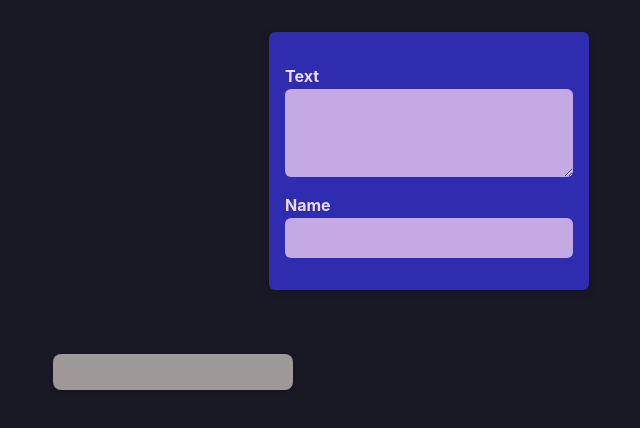
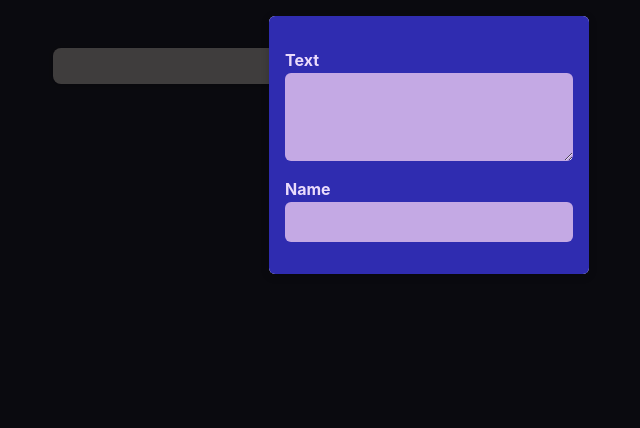
Before and after one commit to Don1k1337/notes-app, a React (Vite) app: page / in a window 1280 px wide. Shown: the top 428 px of the page, without its empty margins (211-851 px from the left). Built offline with nearby package versions, Linux system fonts and the light colour scheme.

Commit message:
feat: modal window added

```diff
--- /dev/null
+++ b/src/components/Modals/Modal.jsx
@@ -0,0 +1,14 @@
+import classes from './Modal.module.css';
+
+function Modal({children, onHideModal}) {
+    return (
+        <>
+            <div className={classes.backdrop} onClick={onHideModal}/>
+            <dialog open
+                    className={classes.modal}>{children}
+            </dialog>
+        </>
+    )
+}
+
+export default Modal;
--- /dev/null
+++ b/src/components/Modals/Modal.module.css
@@ -0,0 +1,18 @@
+.backdrop {
+    position: fixed;
+    top: 0;
+    left: 0;
+    width: 100%;
+    height: 100vh;
+    background-color: rgba(0, 0, 0, 0.6);
+    z-index: 1;
+}
+
+.modal {
+    border: none;
+    border-radius: 6px;
+    box-shadow: 0 2px 8px rgba(0, 0, 0, 0.2);
+    padding: 0;
+    overflow: hidden;
+    z-index: 1;
+}
--- a/src/components/Notes/AddNewNote.jsx
+++ b/src/components/Notes/AddNewNote.jsx
@@ -1,15 +1,15 @@
 import classes from './AddNewNote.module.css';
 
-function AddNewNote(props) {
+function AddNewNote({onChangeBody, onChangeAuthor}) {
     return (
         <form className={classes.form}>
             <p>
                 <label htmlFor="body">Text</label>
-                <textarea id="body" required rows={3} onChange={props.onChangeBody} />
+                <textarea id="body" required rows={3} onChange={onChangeBody} />
             </p>
             <p>
                 <label htmlFor="name">Name</label>
-                <input type="text" id="name" required onChange={props.onChangeAuthor}/>
+                <input type="text" id="name" required onChange={onChangeAuthor}/>
             </p>
         </form>
     )
--- a/src/components/Notes/AddNewNote.module.css
+++ b/src/components/Notes/AddNewNote.module.css
@@ -2,9 +2,6 @@
     background-color: #2f2cb0;
     padding: 1rem;
     width: 20rem;
-    margin: 2rem auto;
-    border-radius: 6px;
-    box-shadow: 0 2px 8px rgba(0, 0, 0, 0.2);
 }
 
 .form label {
--- a/src/components/Notes/Note.jsx
+++ b/src/components/Notes/Note.jsx
@@ -1,10 +1,10 @@
 import classes from './Note.module.css'
 
-export function Note(props) {
+export function Note({author, body}) {
     return (
         <li className={classes.note}>
-            <p className={classes.author}>{props.author}</p>
-            <p className={classes.text}>{props.body}</p>
+            <p className={classes.author}>{author}</p>
+            <p className={classes.text}>{body}</p>
         </li>
     );
 }
--- a/src/components/Notes/NotesList.jsx
+++ b/src/components/Notes/NotesList.jsx
@@ -1,11 +1,13 @@
 import {Note} from "./Note.jsx";
-import classes from './NotesList.module.css'
 import AddNewNote from "./AddNewNote.jsx";
+import Modal from "../Modals/Modal.jsx";
 import {useState} from "react";
+import classes from './NotesList.module.css';
 
 function NotesList() {
     const [body, setBody] = useState('');
     const [author, setAuthor] = useState('');
+    const [modalIsVisible, setModalIsVisible] = useState(true);
     function changeBodyHandler(e) {
         setBody(e.target.value)
     }
@@ -13,12 +15,20 @@
         setAuthor(e.target.value)
     }
 
+    function hideModalHandler() {
+        setModalIsVisible(false)
+    }
+
     return (
         <>
-            <AddNewNote
-                onChangeBody={changeBodyHandler}
-                onChangeAuthor={changeAuthorHandler}
-            />
+            { modalIsVisible &&
+                <Modal onHideModal={hideModalHandler}>
+                    <AddNewNote
+                        onChangeBody={changeBodyHandler}
+                        onChangeAuthor={changeAuthorHandler}
+                    />
+                </Modal>
+            }
             <ul className={classes.notes}>
                 <Note author={author} body={body} />
             </ul>
```
